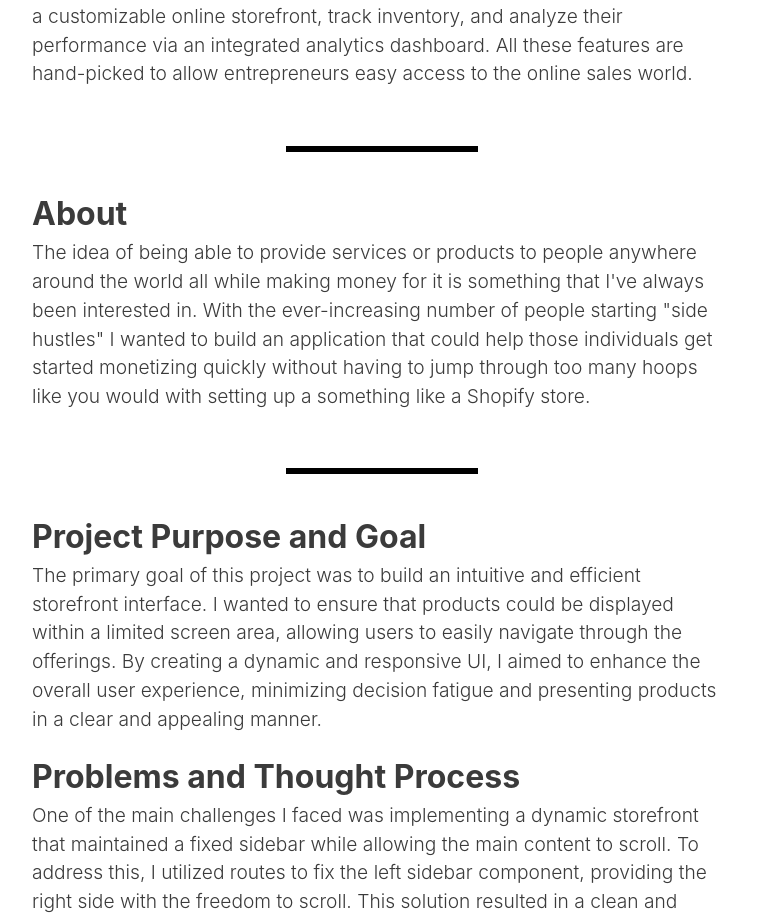
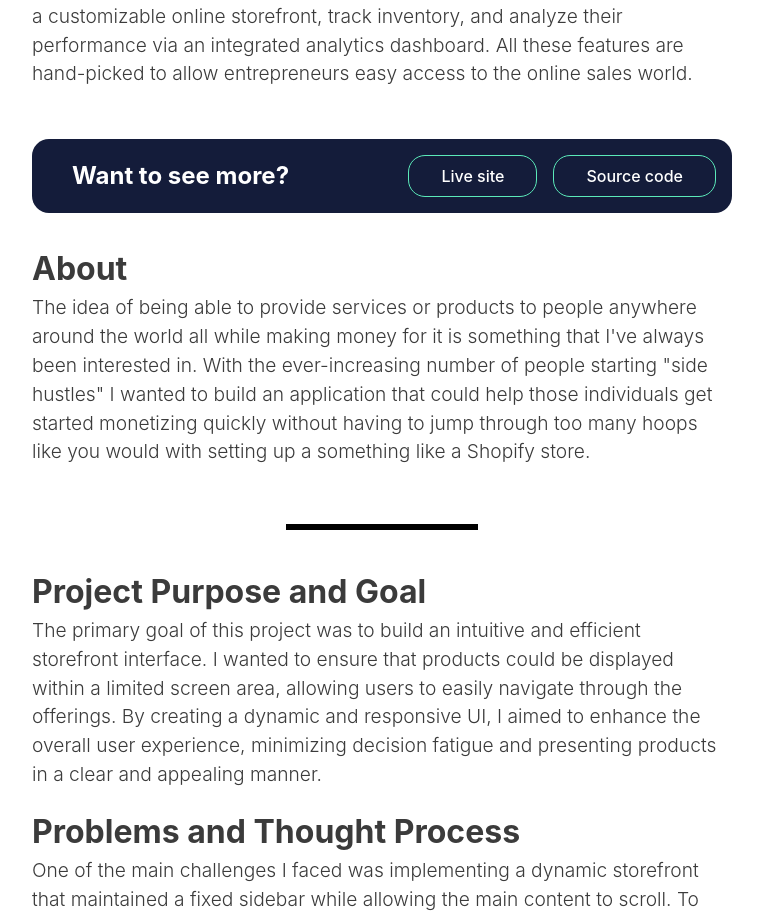
Before and after one commit to Joshua-Farr/personal-portfolio, a React (Vite) app: page /mintroad in a window 1280 px wide. Shown: the part 800-1717 px from the top of the page, without its empty margins (258-1021 px from the left). Built offline with nearby package versions, Linux system fonts and the light colour scheme.

Commit message:
Adding buttons

```diff
--- a/src/components/CedhNexus.tsx
+++ b/src/components/CedhNexus.tsx
@@ -62,6 +62,52 @@ export const CedhNexus = () => {
     }
   `;
 
+  const StyledLink = styled.a`
+    color: #ffffff;
+    padding: 1.25em 2em;
+    background-color: transparent;
+    border: 1px solid #5be9b9;
+    padding: 0.5em 2em;
+    border-radius: 17px;
+    font-weight: 500;
+
+    &:hover {
+      color: black;
+      cursor: pointer;
+      background-color: #5be9b9;
+    }
+  `;
+
+  const StyledLinkWrapper = styled.div`
+    display: flex;
+    align-items: center;
+    justify-content: flex-end;
+    gap: 1em;
+    color: white;
+    background-color: #141c3a;
+    border-radius: 17px;
+    padding: 1rem;
+    width: 100%;
+
+    margin-bottom: 2em;
+    margin-top: 2em;
+
+    @media only screen and (max-width: 450px), (max-width: 750px) {
+      flex-direction: column;
+      align-items: center;
+      justify-content: center;
+    }
+  `;
+
+  const StyledLinkTitle = styled.h2`
+    color: white;
+    margin-right: auto;
+    margin-left: 1em;
+    @media only screen and (max-width: 450px), (max-width: 750px) {
+      margin: auto;
+    }
+  `;
+
   return (
     <>
       <Header />
@@ -75,6 +121,12 @@ export const CedhNexus = () => {
           format.
         </StyledSubtitle>
         <StyledImage src="/cedh-img.png" />
+
+        <StyledLinkWrapper>
+          <StyledLinkTitle>Want to see more?</StyledLinkTitle>
+          <StyledLink>Live site</StyledLink>
+          <StyledLink>Source code</StyledLink>
+        </StyledLinkWrapper>
         <StyledSectionTitle>About</StyledSectionTitle>
         <StyledParagraph>
           I developed a web-based tool to help players practice and improve
--- a/src/components/MintRoad.tsx
+++ b/src/components/MintRoad.tsx
@@ -62,6 +62,52 @@ export const MintRoad = () => {
     }
   `;
 
+  const StyledLink = styled.a`
+    color: #ffffff;
+    padding: 1.25em 2em;
+    background-color: transparent;
+    border: 1px solid #5be9b9;
+    padding: 0.5em 2em;
+    border-radius: 17px;
+    font-weight: 500;
+
+    &:hover {
+      color: black;
+      cursor: pointer;
+      background-color: #5be9b9;
+    }
+  `;
+
+  const StyledLinkWrapper = styled.div`
+    display: flex;
+    align-items: center;
+    justify-content: flex-end;
+    gap: 1em;
+    color: white;
+    background-color: #141c3a;
+    border-radius: 17px;
+    padding: 1rem;
+    width: 100%;
+
+    margin-bottom: 2em;
+    margin-top: 2em;
+
+    @media only screen and (max-width: 450px), (max-width: 750px) {
+      flex-direction: column;
+      align-items: center;
+      justify-content: center;
+    }
+  `;
+
+  const StyledLinkTitle = styled.h2`
+    color: white;
+    margin-right: auto;
+    margin-left: 1em;
+    @media only screen and (max-width: 450px), (max-width: 750px) {
+      margin: auto;
+    }
+  `;
+
   return (
     <>
       <Header />
@@ -80,7 +126,11 @@ export const MintRoad = () => {
           the online sales world.
         </StyledParagraph>
 
-        <Divider></Divider>
+        <StyledLinkWrapper>
+          <StyledLinkTitle>Want to see more?</StyledLinkTitle>
+          <StyledLink>Live site</StyledLink>
+          <StyledLink>Source code</StyledLink>
+        </StyledLinkWrapper>
         <StyledSectionTitle>About</StyledSectionTitle>
 
         <StyledParagraph>
--- a/src/components/PomoCode.tsx
+++ b/src/components/PomoCode.tsx
@@ -62,6 +62,52 @@ export const PomoCode = () => {
     }
   `;
 
+  const StyledLink = styled.a`
+    color: #ffffff;
+    padding: 1.25em 2em;
+    background-color: transparent;
+    border: 1px solid #5be9b9;
+    padding: 0.5em 2em;
+    border-radius: 17px;
+    font-weight: 500;
+
+    &:hover {
+      color: black;
+      cursor: pointer;
+      background-color: #5be9b9;
+    }
+  `;
+
+  const StyledLinkWrapper = styled.div`
+    display: flex;
+    align-items: center;
+    justify-content: flex-end;
+    gap: 1em;
+    color: white;
+    background-color: #141c3a;
+    border-radius: 17px;
+    padding: 1rem;
+    width: 100%;
+
+    margin-bottom: 2em;
+    margin-top: 2em;
+
+    @media only screen and (max-width: 450px), (max-width: 750px) {
+      flex-direction: column;
+      align-items: center;
+      justify-content: center;
+    }
+  `;
+
+  const StyledLinkTitle = styled.h2`
+    color: white;
+    margin-right: auto;
+    margin-left: 1em;
+    @media only screen and (max-width: 450px), (max-width: 750px) {
+      margin: auto;
+    }
+  `;
+
   return (
     <>
       <Header />
@@ -80,8 +126,14 @@ export const PomoCode = () => {
           focused work sessions, typically 25 minutes in duration, followed by
           short work breaks to optimize efficiency.
         </StyledSubtitle>
+        <StyledLinkWrapper>
+          <StyledLinkTitle>Want to see more?</StyledLinkTitle>
+          <>
+            <StyledLink>Live site</StyledLink>
+            <StyledLink>Source code</StyledLink>
+          </>
+        </StyledLinkWrapper>
 
-        <Divider></Divider>
         <StyledSectionTitle>About</StyledSectionTitle>
         <StyledParagraph>
           I built this single-page application from scratch, completely in
```
